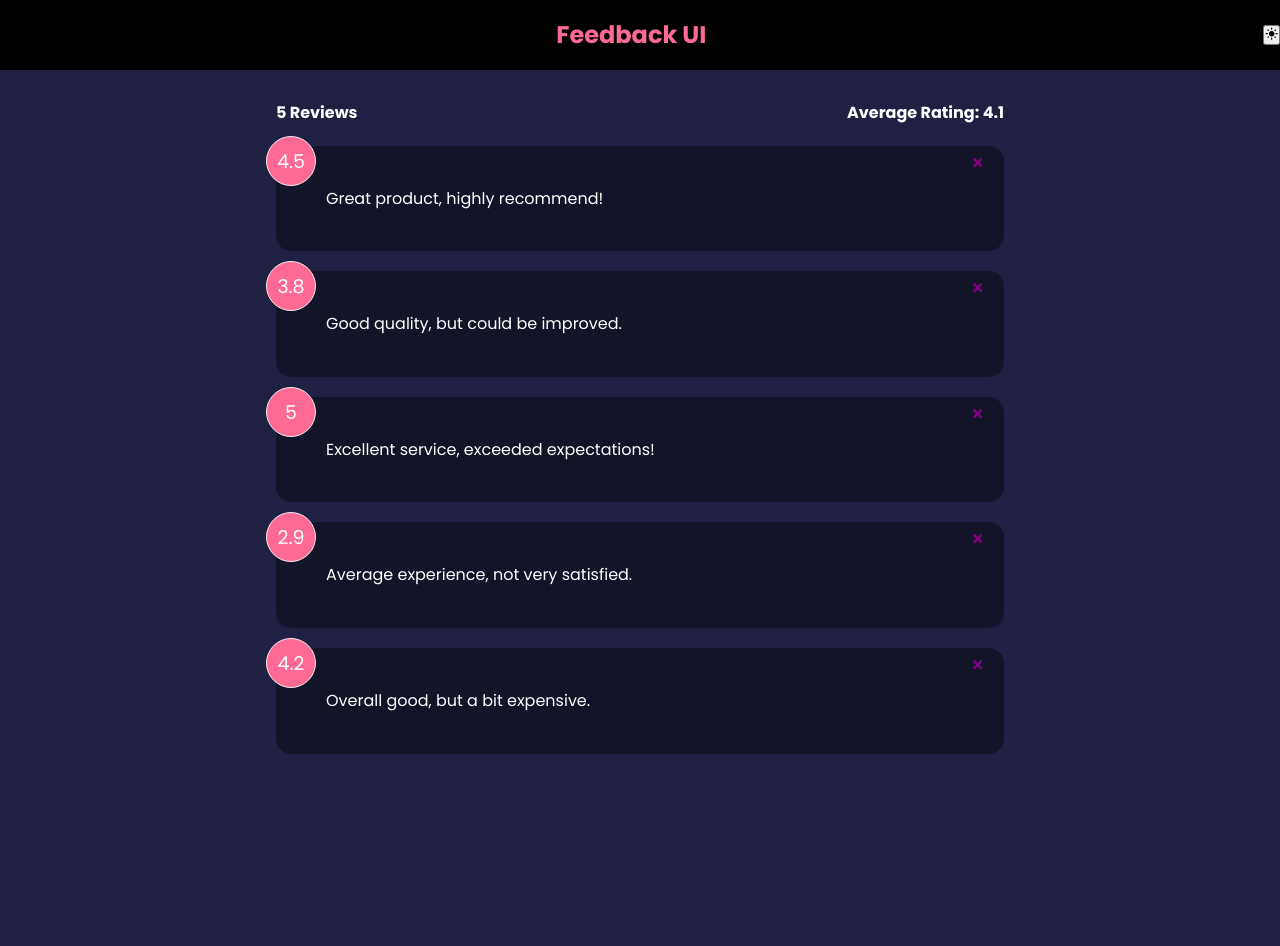
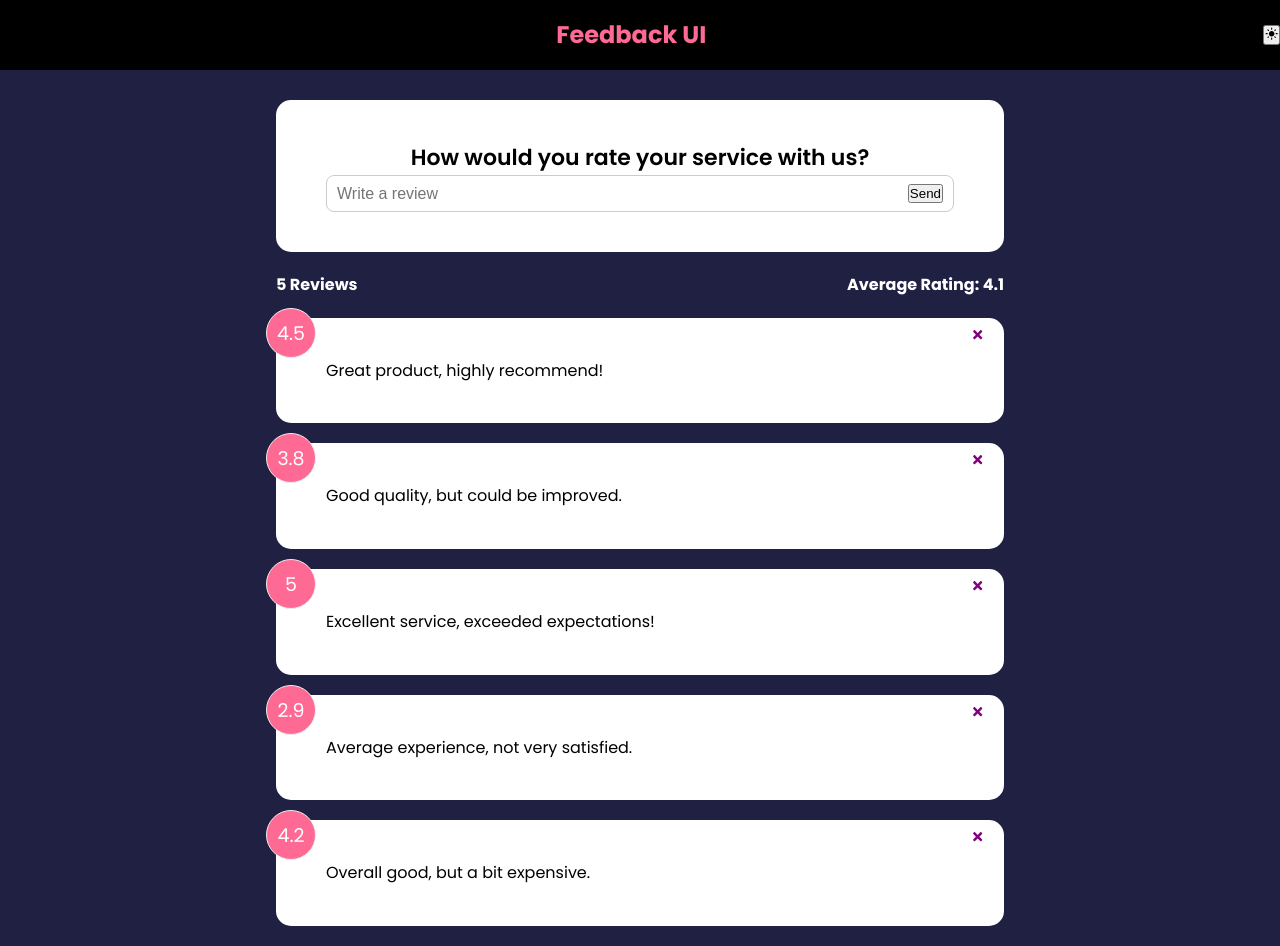
Before and after one commit to midorikawaguti/feedback-app, a React (Create React App) app: page / in a window 1280 px wide. Before the commit the page ends 800 px from the top, so only its background shows below. Built offline with nearby package versions, Linux system fonts and the light colour scheme.

Commit message:
FeedbackForm component

```diff
--- a/src/App.js
+++ b/src/App.js
@@ -1,3 +1,4 @@
+import FeedbackForm from "./components/FeedbackForm"
 import FeedbackList from "./components/FeedbackList"
 import FeedbackStats from "./components/FeedbackStats"
 import Header from "./components/Header"
@@ -7,20 +8,26 @@ import { useState } from "react"
 function App(){
 
 const [feedback, setFeedback] = useState(FeedbackData)
+const [reverse, setReverse] = useState(false)
 
 const deleteFeedback = (id) => {
     if(window.confirm('Are you sure you want to delete?')){
         setFeedback(feedback.filter((item)=> item.id !== id))
     }
+}
 
+const changeColors = () =>{
+    setReverse((prev) => !prev);
 }
     return (
         <>
-            <Header/>
+            <Header handleReverse={changeColors}/>
             <div className="container">
+            <FeedbackForm reverse={reverse}/>
             <FeedbackStats feedback={feedback}/>
             <FeedbackList feedback={feedback}
-            handleDelete={deleteFeedback}/>
+            handleDelete={deleteFeedback}
+            reverse={reverse}/>
             </div>
         </>
     )
--- /dev/null
+++ b/src/components/FeedbackForm.jsx
@@ -0,0 +1,31 @@
+import React from 'react'
+import Card from './shared/Card'
+import { useState } from 'react'
+
+
+function FeedbackForm( {reverse} ) {
+    const [text, setText] = useState('')
+
+    const handleTextChange = (e) => {
+        setText(e.target.value)
+    }
+
+  return (
+    <Card reverse={reverse} >
+      <form>
+        <h2>How would you rate your service with us?</h2>
+        <div className='input-group'>
+            <input
+            onChange={handleTextChange}
+            typr='text'
+            placeholder='Write a review'
+            value = {text}
+            />
+            <button type='submit'>Send</button>
+        </div>
+      </form>
+    </Card>
+  )
+}
+
+export default FeedbackForm
--- a/src/components/FeedbackItem.jsx
+++ b/src/components/FeedbackItem.jsx
@@ -2,10 +2,11 @@ import {FaTimes} from 'react-icons/fa'
 import Card from './shared/Card'
 import PropTypes from 'prop-types'
 
-function FeedbackItem({item, handleDelete}) {
+function FeedbackItem({item, handleDelete, reverse}) {
+
 
   return (
-    <Card>
+    <Card reverse={reverse}>
       <div className='num-display'>{item.rating}</div>
       <button onClick={()=>handleDelete(item.id)} className='close'>
         <FaTimes color='purple'/>
--- a/src/components/FeedbackList.jsx
+++ b/src/components/FeedbackList.jsx
@@ -2,7 +2,7 @@ import React from 'react'
 import PropTypes from 'prop-types'
 import FeedbackItem from './FeedbackItem'
 
-function FeedbackList({ feedback, handleDelete }) {
+function FeedbackList({ feedback, handleDelete, reverse }) {
 if(!feedback || feedback.length === 0){
     return <p>No feedback yet.</p>
 }
@@ -10,7 +10,7 @@ if(!feedback || feedback.length === 0){
   return (
     <div className='feedback-list'>
       {feedback.map((item) => (
-        <FeedbackItem key={item.id} item={item} handleDelete={handleDelete}/>
+        <FeedbackItem key={item.id} item={item} handleDelete={handleDelete} reverse={reverse}/>
       ))}
     </div>
   )
--- a/src/components/Header.jsx
+++ b/src/components/Header.jsx
@@ -3,7 +3,7 @@ import PropTypes from 'prop-types'
 import { MdLightMode } from "react-icons/md";
 
 
-function Header({text= 'Feedback UI', bgColor= 'rgba(0,0,0)', textColor = '#ff6a95'}) {
+function Header({text= 'Feedback UI', bgColor= 'rgba(0,0,0)', textColor = '#ff6a95', handleReverse}) {
   const headerStyles = {
      backgroundColor: bgColor,
      color:textColor
@@ -15,7 +15,7 @@ function Header({text= 'Feedback UI', bgColor= 'rgba(0,0,0)', textColor = '#ff6a
         <div className='container'>
             <h2>{text}</h2>
         </div>
-        <button onClick={() => console.log("light up")}>
+        <button onClick={handleReverse}>
           <MdLightMode />
         </button>
 
```
